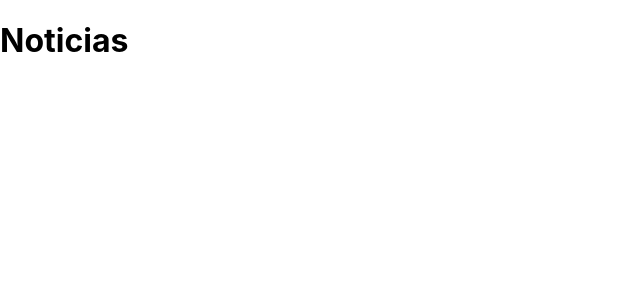
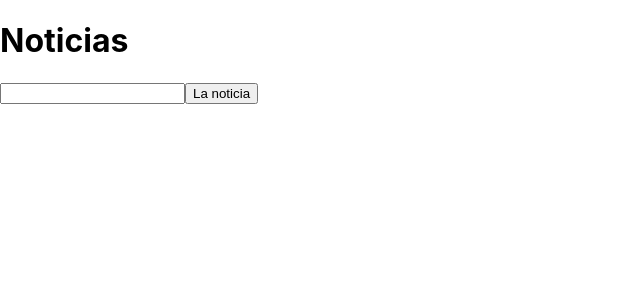
Before and after one commit to juanjomxm/app-news, a React (Create React App) app: page / in a window 1280 px wide. Shown: the top 300 px of the page, without its empty margins (0-640 px from the left). Built offline with nearby package versions, Linux system fonts and the light colour scheme.

Commit message:
found better api for app news

```diff
--- a/src/App.js
+++ b/src/App.js
@@ -1,9 +1,11 @@
 import React from "react";
+import { SearchNewsDev } from "./SearchNews";
 
 function App() {
   return (
     <React.Fragment>
       <h1>Noticias</h1>
+      <SearchNewsDev/>
     </React.Fragment>
   )
 }
--- a/src/SearchNews.js
+++ b/src/SearchNews.js
@@ -0,0 +1,59 @@
+import React from "react";
+import axios from "axios";
+
+
+
+function SearchNewsDev(){
+    const [dataNews, setDataNews] = React.useState([])
+    const [searchNews, setSearchNews] = React.useState('')
+
+    // Una buena API para crear la app, en github aparece como News
+    const newsDev = axios.create({
+        baseURL: 'https://newsapi.org/v2/everything?apiKey=5a03cee5e2594c8ea66e80860c45fbba',
+        params:{
+            'q': searchNews,
+            'language': 'es',
+            'pageSize': 20
+        }
+    })
+
+    const viweNewsDev = async()=>{
+        try{
+            const {data, status} = await newsDev.get()
+            if(status === 200, 201){
+                console.log(data.articles)
+                setDataNews(data.articles)
+            }
+        }catch(error){
+            console.warn(error)
+        }
+    }
+
+    return(
+        <div>
+            <input
+            value={searchNews}
+            onChange={(event)=>{
+                setSearchNews(event.target.value)
+            }}
+            />
+            <button
+            onClick={viweNewsDev}
+            >La noticia</button>
+
+            {dataNews.map((item, index)=>(
+                <div key={index}>
+                    <h2>{item.title}</h2>
+                    <img
+                    src={item.urlToImage}
+                    width={300}
+                    height={300}
+                    />
+                    <article>{item.description}</article>
+                </div>
+            ))}
+        </div>
+    )
+}
+
+export { SearchNewsDev }
```
